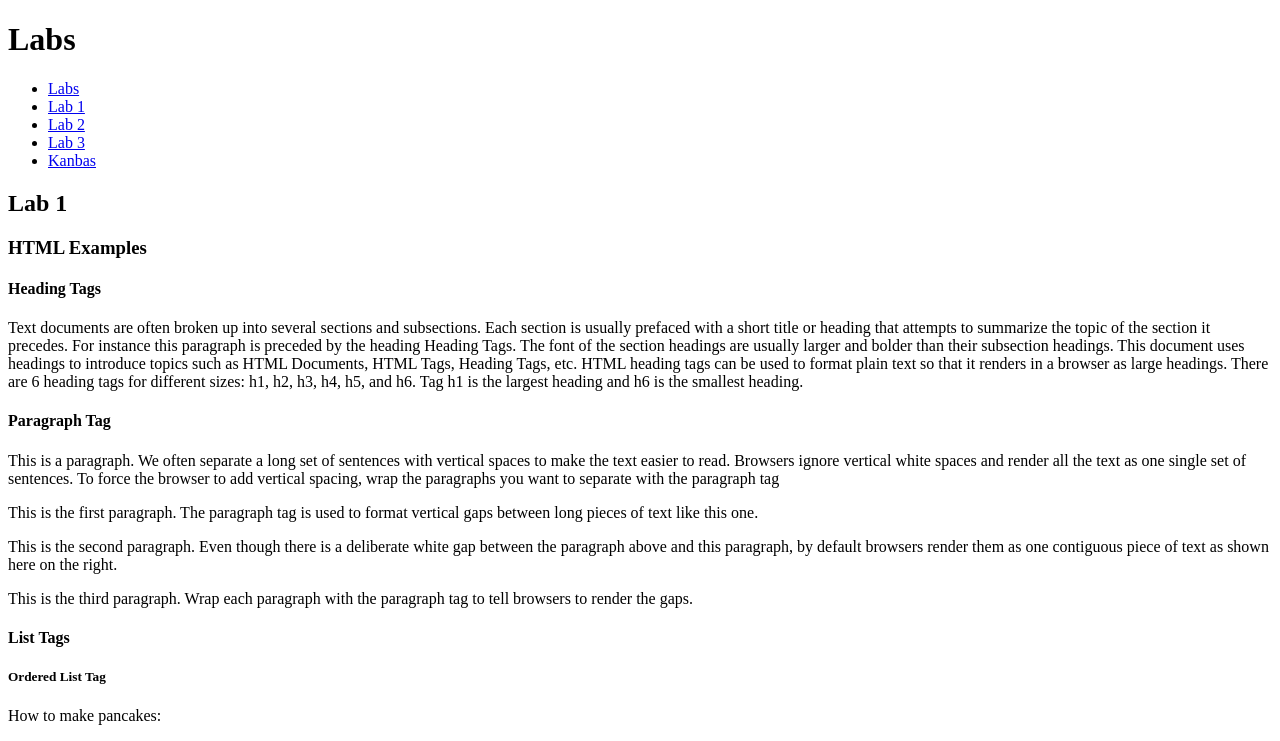
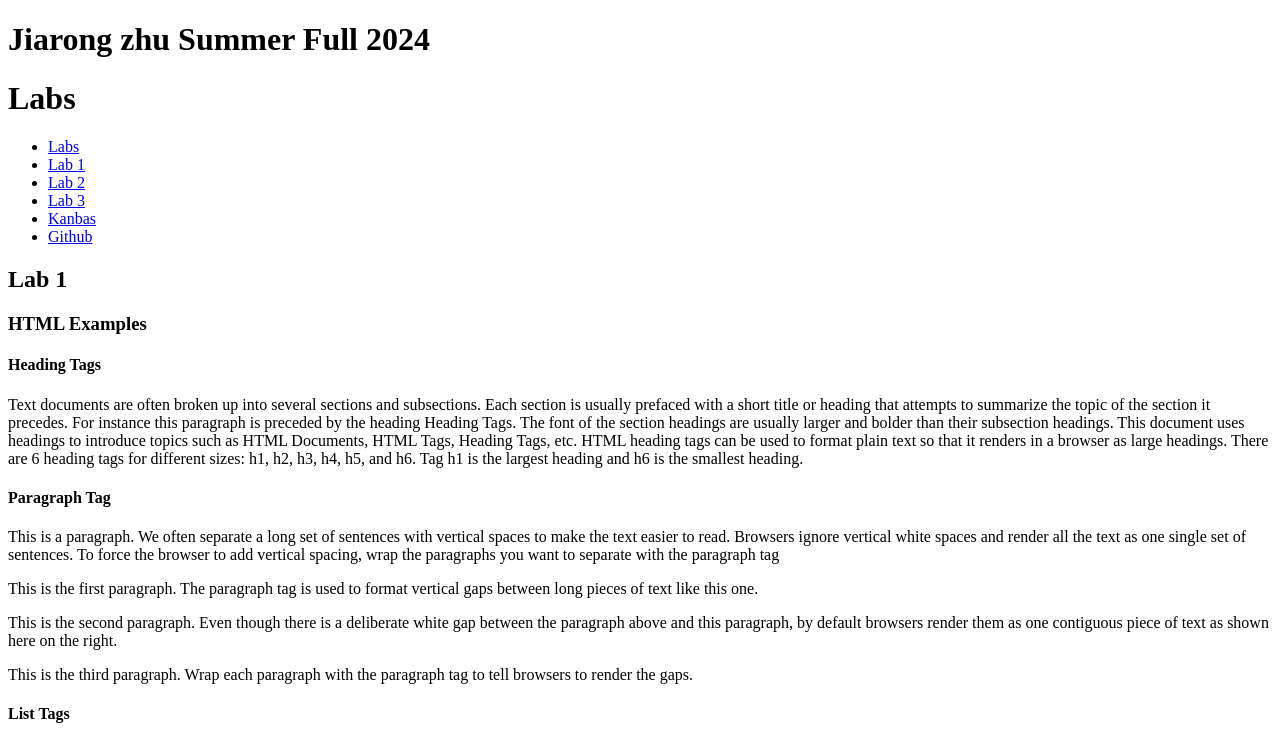
Before and after one commit to jrz88/kanbas-react-web-app, a React (Create React App) app: page /#/Labs/Lab1 in a window 1280 px wide. Shown: the top 741 px of the page. Built offline with nearby package versions, Linux system fonts and the light colour scheme.

Commit message:
second commit

```diff
--- a/package.json
+++ b/package.json
@@ -41,5 +41,8 @@
       "last 1 firefox version",
       "last 1 safari version"
     ]
+  },
+  "devDependencies": {
+    "@babel/plugin-proposal-private-property-in-object": "^7.21.11"
   }
 }
--- a/src/Labs/TOC.tsx
+++ b/src/Labs/TOC.tsx
@@ -6,6 +6,8 @@
       <li><a id="wd-a2" href="#/Labs/Lab2">Lab 2</a></li>
       <li><a id="wd-a3" href="#/Labs/Lab3">Lab 3</a></li>
       <li><a id="wd-k"  href="#/Kanbas">Kanbas</a></li>
+      <li><a id="wd-github"  href="https://github.com/jrz88/kanbas-react-web-app">Github</a></li>
+
     </ul>
   );
 }
--- a/src/Labs/index.tsx
+++ b/src/Labs/index.tsx
@@ -6,6 +6,7 @@
 export default function Labs() {
   return (
     <div>
+      <h1>Jiarong zhu Summer Full 2024</h1>
       <h1>Labs</h1>
       <TOC />
       <Routes>
```
Also changed, not shown: 1 other file (tests, documents, lock files or other folders).
